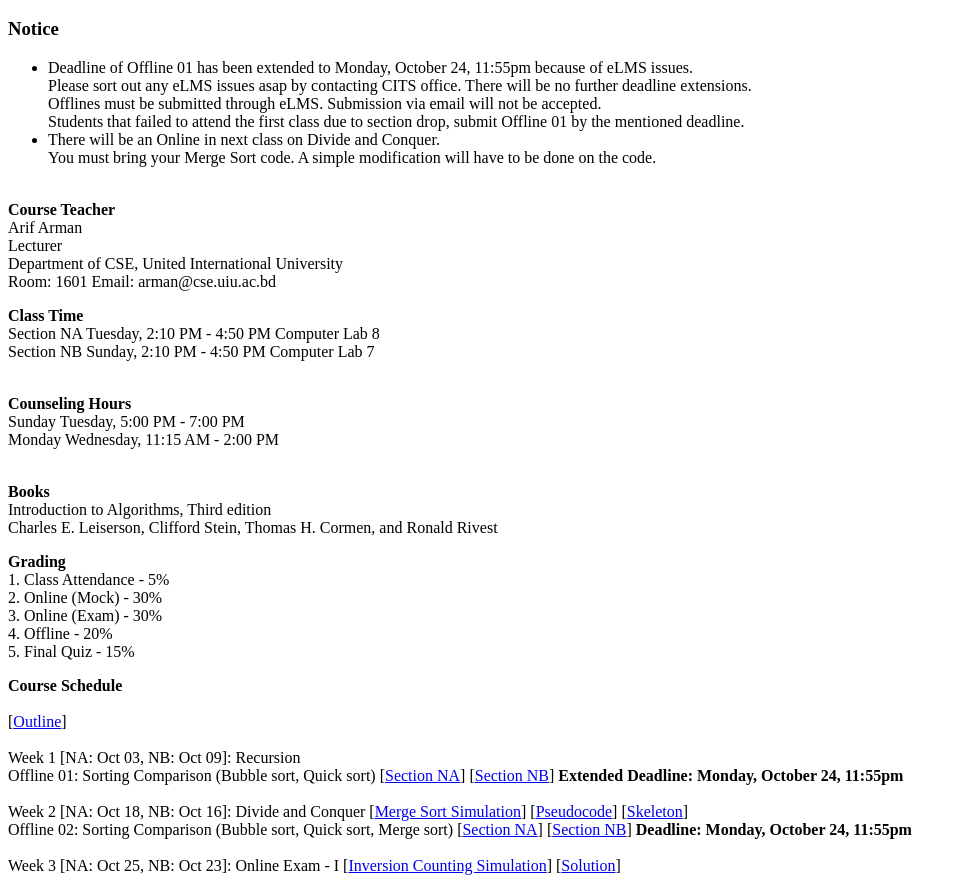
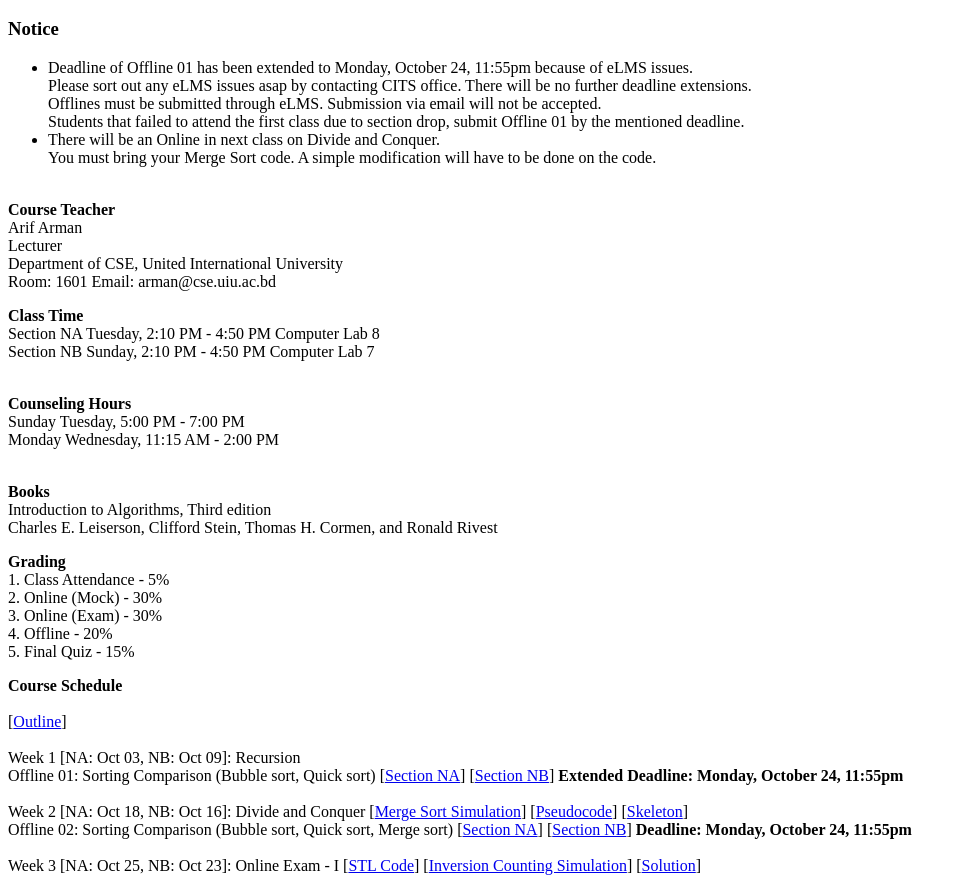
Before and after one commit to arif-arman/arif-arman.github.io, a plain HTML site: page algolab.html in a window 1280 px wide. Shown: the part 48-941 px from the top of the page, without its empty margins (0-967 px from the left). Drawn offline with Linux system fonts and the light colour scheme.

Commit message:
stl code

```diff
--- a/algolab.html
+++ b/algolab.html
@@ -62,7 +62,7 @@ Offline 01: Sorting Comparison (Bubble sort, Quick sort) [<a href="https://drive
 Week 2 [NA: Oct 18, NB: Oct 16]: Divide and Conquer [<a href="https://drive.google.com/file/d/0B9yYEjMdAq_HcU04OUpJdXdndUU/view?usp=sharing" target="_blank">Merge Sort Simulation</a>] [<a target="_blank" href="https://drive.google.com/file/d/0B9yYEjMdAq_HNGJQazF1NVBzRFU/view?usp=sharing">Pseudocode</a>] [<a target="_blank" href="https://drive.google.com/file/d/0B9yYEjMdAq_HRDhPbzM3ZEN1Y28/view?usp=sharing">Skeleton</a>]<br>
 Offline 02: Sorting Comparison (Bubble sort, Quick sort, Merge sort) [<a href="https://drive.google.com/file/d/0B9yYEjMdAq_HdU8yQU9DWkIyeVU/view?usp=sharing" target="_blank">Section NA</a>] [<a target="_blank" href="https://drive.google.com/file/d/0B9yYEjMdAq_HT1FHNEpZcFVDbFk/view?usp=sharing">Section NB</a>] <b>Deadline: Monday, October 24, 11:55pm</b> <br>
 <br>
-Week 3 [NA: Oct 25, NB: Oct 23]: Online Exam - I [<a href="https://drive.google.com/file/d/0B9yYEjMdAq_HcjdMZ0JSSUo1Y0E/view?usp=sharing" target="_blank">Inversion Counting Simulation</a>] [<a href="https://drive.google.com/file/d/0B9yYEjMdAq_HV0lva0JXQW5wRGc/view?usp=sharing" target="_blank">Solution</a>] <br>
+Week 3 [NA: Oct 25, NB: Oct 23]: Online Exam - I [<a href="https://drive.google.com/open?id=0B9yYEjMdAq_HZE5LMmVuWk1ybGs" target="_blank">STL Code</a>] [<a href="https://drive.google.com/file/d/0B9yYEjMdAq_HcjdMZ0JSSUo1Y0E/view?usp=sharing" target="_blank">Inversion Counting Simulation</a>] [<a href="https://drive.google.com/file/d/0B9yYEjMdAq_HV0lva0JXQW5wRGc/view?usp=sharing" target="_blank">Solution</a>] <br>
 <br>
 Week 4: Heap Sort, Greedy Algorithms <br>
 Week 5: Online Exam - II, Dynamic Programming-I <br>
```
